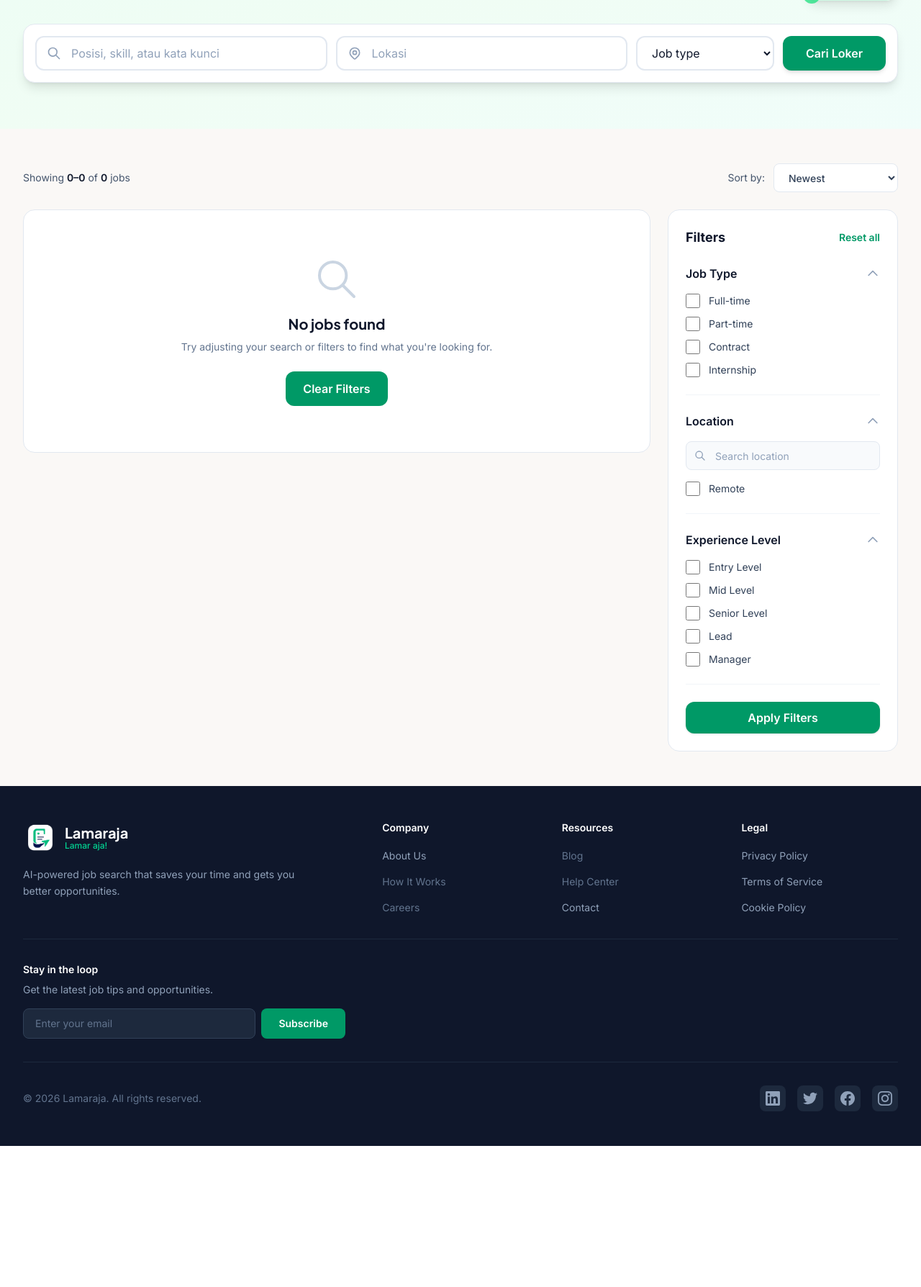
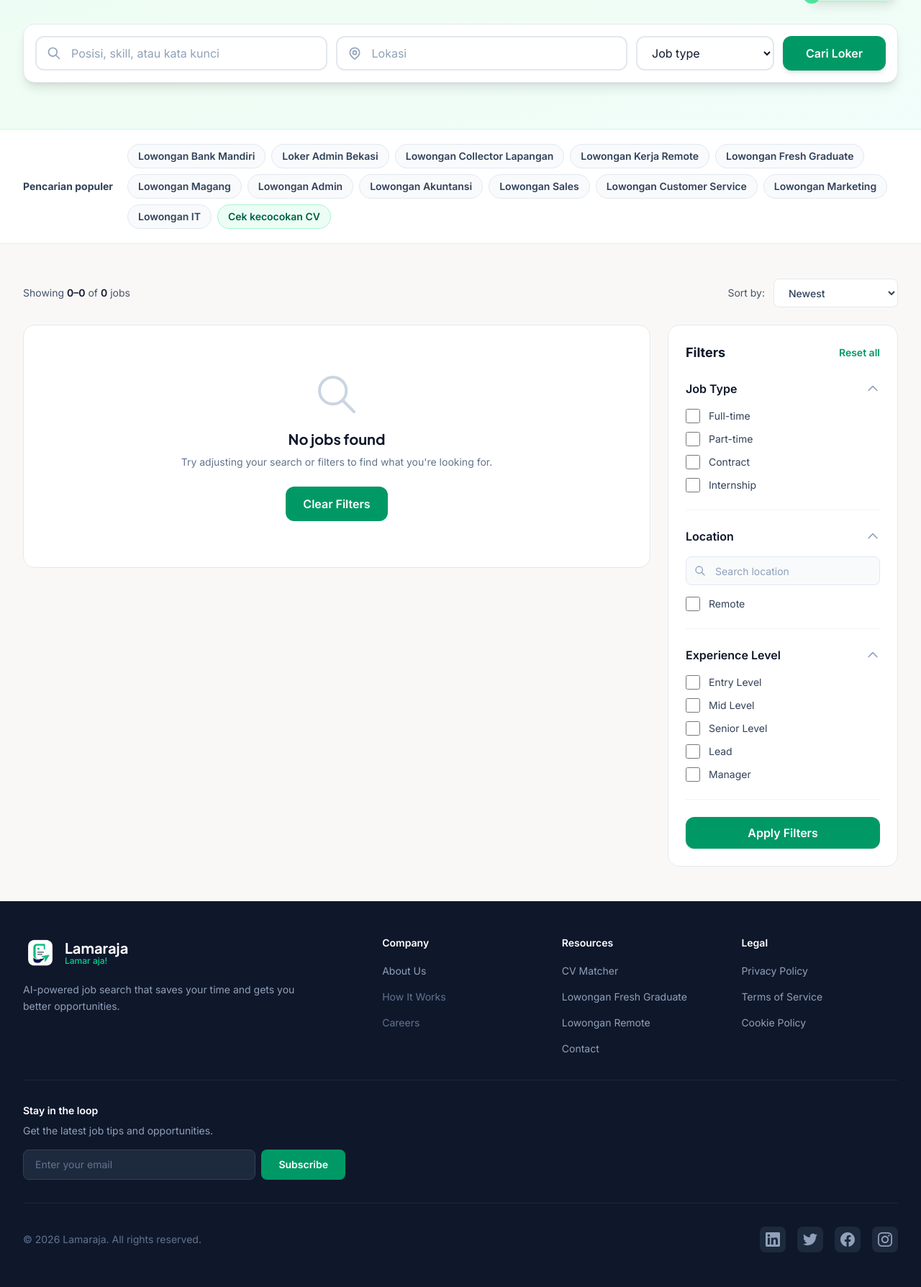
Before and after one commit to ekoalfn/loker-cv-matcher, a Laravel app: page /jobs in a window 1280 px wide. Shown: the part 256-2044 px from the top of the page at 72% size. Before the commit the page ends 1848 px from the top, so only its background shows below. Run offline with Laravel 12, Linux system fonts and the light colour scheme; data that the repository does not hold is empty; style sheets or scripts are compiled from the project's sources; parts of the project's set-up code (start-up, migrations or seed data) failed here and were passed over.

Commit message:
Add internal links for SEO landing hubs

```diff
--- a/config/seo.php
+++ b/config/seo.php
@@ -8,6 +8,7 @@ return [
             'description' => 'Cari lowongan Bank Mandiri dan peluang kerja perbankan terbaru yang terkurasi di Lamaraja.',
             'keyword' => 'bank mandiri',
             'intro' => 'Kumpulan peluang kerja Bank Mandiri dan posisi perbankan terkait. Gunakan CV Matcher untuk cek kecocokan sebelum melamar.',
+            'related' => ['admin', 'fresh-graduate', 'magang'],
         ],
         'admin-bekasi' => [
             'title' => 'Loker Admin Bekasi Terbaru - Lamaraja',
@@ -16,6 +17,7 @@ return [
             'keyword' => 'admin',
             'location' => 'bekasi',
             'intro' => 'Halaman ini mengkurasi peluang kerja admin di Bekasi agar kandidat bisa menemukan lowongan relevan lebih cepat.',
+            'related' => ['admin', 'customer-service', 'fresh-graduate'],
         ],
         'collector-lapangan' => [
             'title' => 'Lowongan Collector Lapangan Terbaru - Lamaraja',
@@ -23,6 +25,7 @@ return [
             'description' => 'Cari lowongan collector lapangan terbaru, termasuk peluang kerja field collection dan operasional terkait.',
             'keyword' => 'collector lapangan',
             'intro' => 'Peluang kerja collector lapangan yang aktif dan mudah dibandingkan sebelum melamar.',
+            'related' => ['sales', 'operasional', 'sma-smk'],
         ],
         'remote' => [
             'title' => 'Lowongan Kerja Remote Terbaru - Lamaraja',
@@ -31,6 +34,7 @@ return [
             'keyword' => 'remote',
             'employment_type' => ['remote'],
             'intro' => 'Kumpulan lowongan remote dan hybrid untuk kandidat yang ingin bekerja fleksibel dari Indonesia.',
+            'related' => ['it', 'part-time', 'customer-service'],
         ],
         'fresh-graduate' => [
             'title' => 'Lowongan Fresh Graduate Terbaru - Lamaraja',
@@ -38,6 +42,7 @@ return [
             'description' => 'Cari lowongan fresh graduate terbaru untuk mulai karier pertama dengan lebih percaya diri.',
             'keyword' => 'fresh graduate',
             'intro' => 'Kurasi lowongan fresh graduate aktif untuk kandidat awal karier. Upload CV sekali, lalu gunakan CV Matcher untuk menemukan peluang yang paling cocok.',
+            'related' => ['magang', 'sma-smk', 'admin'],
         ],
         'magang' => [
             'title' => 'Lowongan Magang Terbaru - Lamaraja',
@@ -46,6 +51,96 @@ return [
             'keyword' => 'intern',
             'employment_type' => ['internship'],
             'intro' => 'Kumpulan lowongan magang aktif untuk membangun pengalaman kerja pertama. Bandingkan ringkasan AI dan cek kecocokan CV sebelum melamar.',
+            'related' => ['fresh-graduate', 'part-time', 'admin'],
+        ],
+        'admin' => [
+            'title' => 'Lowongan Admin Terbaru - Lamaraja',
+            'heading' => 'Lowongan Admin',
+            'description' => 'Cari lowongan admin terbaru untuk posisi administrasi, operasional kantor, dan back office.',
+            'keyword' => 'admin',
+            'intro' => 'Kumpulan loker admin aktif dari berbagai kota. Bandingkan requirement dan cek kecocokan CV sebelum melamar.',
+            'related' => ['admin-bekasi', 'customer-service', 'fresh-graduate'],
+        ],
+        'akuntansi' => [
+            'title' => 'Lowongan Akuntansi Terbaru - Lamaraja',
+            'heading' => 'Lowongan Akuntansi',
+            'description' => 'Temukan lowongan akuntansi, finance, accounting staff, dan posisi keuangan terbaru.',
+            'keyword' => 'akuntansi',
+            'intro' => 'Peluang kerja akuntansi dan finance yang aktif untuk kandidat entry-level hingga berpengalaman.',
+            'related' => ['admin', 'fresh-graduate'],
+        ],
+        'sales' => [
+            'title' => 'Lowongan Sales Terbaru - Lamaraja',
+            'heading' => 'Lowongan Sales',
+            'description' => 'Cari lowongan sales, account executive, business development, dan posisi penjualan terbaru.',
+            'keyword' => 'sales',
+            'intro' => 'Kurasi peluang kerja sales dan business development dengan ringkasan cepat agar mudah dibandingkan.',
+            'related' => ['marketing', 'collector-lapangan', 'customer-service'],
+        ],
+        'customer-service' => [
+            'title' => 'Lowongan Customer Service Terbaru - Lamaraja',
+            'heading' => 'Lowongan Customer Service',
+            'description' => 'Temukan loker customer service, call center, dan support pelanggan terbaru.',
+            'keyword' => 'customer service',
+            'intro' => 'Cari peluang customer service aktif dan gunakan CV Matcher untuk melihat kecocokan skill komunikasimu.',
+            'related' => ['admin', 'remote', 'fresh-graduate'],
+        ],
+        'marketing' => [
+            'title' => 'Lowongan Marketing Terbaru - Lamaraja',
+            'heading' => 'Lowongan Marketing',
+            'description' => 'Cari lowongan marketing, digital marketing, campaign, dan brand terbaru.',
+            'keyword' => 'marketing',
+            'intro' => 'Kurasi lowongan marketing aktif untuk kandidat kreatif, analitis, dan komunikatif.',
+            'related' => ['sales', 'it', 'fresh-graduate'],
+        ],
+        'it' => [
+            'title' => 'Lowongan IT Terbaru - Lamaraja',
+            'heading' => 'Lowongan IT',
+            'description' => 'Temukan lowongan IT, developer, data, product, dan teknologi terbaru.',
+            'keyword' => 'it',
+            'intro' => 'Kumpulan peluang kerja IT aktif, termasuk role teknis dan digital yang bisa kamu bandingkan cepat.',
+            'related' => ['remote', 'marketing', 'fresh-graduate'],
+        ],
+        'guru' => [
+            'title' => 'Lowongan Guru Terbaru - Lamaraja',
+            'heading' => 'Lowongan Guru',
+            'description' => 'Cari lowongan guru, tutor, pengajar, dan posisi edukasi terbaru.',
+            'keyword' => 'guru',
+            'intro' => 'Temukan peluang mengajar aktif dan lihat requirement utama sebelum mengirim lamaran.',
+            'related' => ['fresh-graduate', 'part-time'],
+        ],
+        'operasional' => [
+            'title' => 'Lowongan Operasional Terbaru - Lamaraja',
+            'heading' => 'Lowongan Operasional',
+            'description' => 'Cari loker operasional, staff lapangan, warehouse, dan posisi support bisnis terbaru.',
+            'keyword' => 'operasional',
+            'intro' => 'Kurasi lowongan operasional aktif untuk kandidat yang siap bekerja di lapangan maupun kantor.',
+            'related' => ['logistik', 'collector-lapangan', 'sma-smk'],
+        ],
+        'logistik' => [
+            'title' => 'Lowongan Logistik Terbaru - Lamaraja',
+            'heading' => 'Lowongan Logistik',
+            'description' => 'Temukan lowongan logistik, warehouse, supply chain, dan pengiriman terbaru.',
+            'keyword' => 'logistik',
+            'intro' => 'Peluang kerja logistik dan gudang yang aktif dari berbagai sumber terpercaya.',
+            'related' => ['operasional', 'sma-smk'],
+        ],
+        'sma-smk' => [
+            'title' => 'Lowongan SMA/SMK Terbaru - Lamaraja',
+            'heading' => 'Lowongan SMA/SMK',
+            'description' => 'Cari lowongan kerja untuk lulusan SMA/SMK terbaru dari berbagai bidang.',
+            'keyword' => 'sma smk',
+            'intro' => 'Kumpulan loker untuk lulusan SMA/SMK yang aktif dan mudah dibandingkan sebelum melamar.',
+            'related' => ['fresh-graduate', 'operasional', 'admin'],
+        ],
+        'part-time' => [
+            'title' => 'Lowongan Part Time Terbaru - Lamaraja',
+            'heading' => 'Lowongan Part Time',
+            'description' => 'Temukan lowongan part time, freelance, dan kerja fleksibel terbaru.',
+            'keyword' => 'part time',
+            'employment_type' => ['part-time'],
+            'intro' => 'Cari pekerjaan part time aktif untuk mahasiswa, fresh graduate, dan kandidat yang butuh jadwal fleksibel.',
+            'related' => ['magang', 'remote', 'guru'],
         ],
     ],
 ];
--- a/public/robots.txt
+++ b/public/robots.txt
@@ -6,5 +6,7 @@ Allow: /
 Disallow: /cv-scan
 Disallow: /api/
 Disallow: /storage/
+Disallow: /mock-interview
+Disallow: /scraper
 
 Sitemap: https://lamaraja.web.id/sitemap.xml
--- a/resources/views/components/layout.blade.php
+++ b/resources/views/components/layout.blade.php
@@ -120,12 +120,12 @@
 
                 {{-- CTA Buttons --}}
                 <div class="hidden md:flex items-center gap-3">
-                    <button class="flex items-center gap-2 px-4 py-2.5 text-sm font-semibold text-slate-700 hover:text-slate-900 hover:bg-slate-50 rounded-lg transition-all">
+                    <a href="{{ route('cv-matcher.index') }}" class="flex items-center gap-2 px-4 py-2.5 text-sm font-semibold text-slate-700 hover:text-slate-900 hover:bg-slate-50 rounded-lg transition-all">
                         <svg class="w-4 h-4" fill="none" viewBox="0 0 24 24" stroke="currentColor" stroke-width="2">
                             <path stroke-linecap="round" stroke-linejoin="round" d="M7 16a4 4 0 01-.88-7.903A5 5 0 1115.9 6L16 6a5 5 0 011 9.9M15 13l-3-3m0 0l-3 3m3-3v12"/>
                         </svg>
                         Upload CV
-                    </button>
+                    </a>
                     <a href="{{ route('jobs.index') }}" class="px-5 py-2.5 bg-emerald-600 hover:bg-emerald-700 text-white text-sm font-semibold rounded-lg transition-all shadow-sm hover:shadow-md active:scale-[0.98]">
                         Find Jobs
                     </a>
@@ -156,12 +156,12 @@
                 <a href="{{ route('cv-matcher.index') }}" class="block px-4 py-3 rounded-lg text-sm font-semibold transition-colors {{ request()->routeIs('cv-matcher.*') ? 'text-emerald-600 bg-emerald-50' : 'text-slate-700 hover:bg-slate-50' }}">CV Matcher</a>
                 <a href="{{ route('about') }}" class="block px-4 py-3 rounded-lg text-sm font-semibold transition-colors {{ request()->routeIs('about') ? 'text-emerald-600 bg-emerald-50' : 'text-slate-700 hover:bg-slate-50' }}">About</a>
                 <div class="pt-3 space-y-2">
-                    <button class="w-full flex items-center justify-center gap-2 px-4 py-2.5 text-sm font-semibold text-slate-700 bg-slate-50 rounded-lg">
+                    <a href="{{ route('cv-matcher.index') }}" class="w-full flex items-center justify-center gap-2 px-4 py-2.5 text-sm font-semibold text-slate-700 bg-slate-50 rounded-lg">
                         <svg class="w-4 h-4" fill="none" viewBox="0 0 24 24" stroke="currentColor" stroke-width="2">
                             <path stroke-linecap="round" stroke-linejoin="round" d="M7 16a4 4 0 01-.88-7.903A5 5 0 1115.9 6L16 6a5 5 0 011 9.9M15 13l-3-3m0 0l-3 3m3-3v12"/>
                         </svg>
                         Upload CV
-                    </button>
+                    </a>
                     <a href="{{ route('jobs.index') }}" class="block w-full text-center px-4 py-2.5 bg-emerald-600 text-white text-sm font-semibold rounded-lg">
                         Find Jobs
                     </a>
@@ -206,8 +206,9 @@
                 <div>
                     <h3 class="text-white font-semibold text-sm mb-4">Resources</h3>
                     <ul class="space-y-3">
-                        <li><span class="text-slate-500 text-sm">Blog</span></li>
-                        <li><span class="text-slate-500 text-sm">Help Center</span></li>
+                        <li><a href="{{ route('cv-matcher.index') }}" class="text-slate-400 hover:text-emerald-400 text-sm transition-colors">CV Matcher</a></li>
+                        <li><a href="{{ route('jobs.landing', 'fresh-graduate') }}" class="text-slate-400 hover:text-emerald-400 text-sm transition-colors">Lowongan Fresh Graduate</a></li>
+                        <li><a href="{{ route('jobs.landing', 'remote') }}" class="text-slate-400 hover:text-emerald-400 text-sm transition-colors">Lowongan Remote</a></li>
                         <li><a href="mailto:hello@lamaraja.web.id" class="text-slate-400 hover:text-emerald-400 text-sm transition-colors">Contact</a></li>
                     </ul>
                 </div>
--- a/resources/views/pages/jobs/index.blade.php
+++ b/resources/views/pages/jobs/index.blade.php
@@ -20,29 +20,28 @@
     $metaDescription = $landing['description'] ?? 'Cari lowongan kerja terbaru di Indonesia dari berbagai sumber terpercaya. Lamaraja merangkum loker dengan AI dan menyediakan CV Matcher gratis.';
 @endphp
 @php
+    $breadcrumbItems = [
+        ['@type' => 'ListItem', 'position' => 1, 'name' => 'Beranda', 'item' => url('/')],
+        ['@type' => 'ListItem', 'position' => 2, 'name' => 'Lowongan', 'item' => route('jobs.index')],
+    ];
+    if (isset($landing)) {
+        $breadcrumbItems[] = ['@type' => 'ListItem', 'position' => 3, 'name' => $landing['heading'], 'item' => $canonicalUrl];
+    }
     $breadcrumbLd = json_encode([
         chr(64) . 'context' => 'https://schema.org',
         '@type' => 'BreadcrumbList',
-        'itemListElement' => [
-            [
-                '@type' => 'ListItem',
-                'position' => 1,
-                'name' => 'Beranda',
-                'item' => url('/')
-            ],
-            [
-                '@type' => 'ListItem',
-                'position' => 2,
-                'name' => 'Lowongan',
-                'item' => route('jobs.index')
-            ]
-        ]
+        'itemListElement' => $breadcrumbItems,
     ], JSON_UNESCAPED_SLASHES | JSON_UNESCAPED_UNICODE);
+
+    $allLandingPages = collect(config('seo.job_landing_pages', []));
+    $relatedLandingPages = isset($landing)
+        ? $allLandingPages->only($landing['related'] ?? [])->filter()->take(6)
+        : $allLandingPages->take(12);
 
     $itemListLd = json_encode([
         chr(64) . 'context' => 'https://schema.org',
         '@type' => 'ItemList',
-        'name' => 'Daftar lowongan kerja Lamaraja',
+        'name' => $landing['heading'] ?? 'Daftar lowongan kerja Lamaraja',
         'itemListElement' => $jobs->getCollection()->values()->map(fn ($job, $index) => [
             '@type' => 'ListItem',
             'position' => $jobs->firstItem() ? $jobs->firstItem() + $index : $index + 1,
@@ -144,6 +143,26 @@
             </div>
         </div>
     </section>
+
+    @if($relatedLandingPages->isNotEmpty())
+        <section class="border-y border-emerald-100 bg-white">
+            <div class="max-w-7xl mx-auto px-4 sm:px-6 lg:px-8 py-5">
+                <div class="flex flex-col md:flex-row md:items-center gap-3 md:gap-5">
+                    <p class="shrink-0 text-sm font-bold text-slate-700">{{ isset($landing) ? 'Pencarian terkait' : 'Pencarian populer' }}</p>
+                    <div class="flex flex-wrap gap-2">
+                        @foreach($relatedLandingPages as $slug => $hub)
+                            <a href="{{ route('jobs.landing', $slug) }}" class="rounded-full border border-slate-200 bg-slate-50 px-3.5 py-1.5 text-sm font-semibold text-slate-700 transition hover:border-emerald-300 hover:bg-emerald-50 hover:text-emerald-800">
+                                {{ $hub['heading'] }}
+                            </a>
+                        @endforeach
+                        <a href="{{ route('cv-matcher.index') }}" class="rounded-full border border-emerald-200 bg-emerald-50 px-3.5 py-1.5 text-sm font-semibold text-emerald-800 transition hover:bg-emerald-100">
+                            Cek kecocokan CV
+                        </a>
+                    </div>
+                </div>
+            </div>
+        </section>
+    @endif
 
     {{-- Main Content --}}
     <div class="max-w-7xl mx-auto px-4 sm:px-6 lg:px-8 py-8 md:py-12">
--- a/resources/views/pages/mock-interview.blade.php
+++ b/resources/views/pages/mock-interview.blade.php
@@ -1,4 +1,4 @@
-<x-layout>
+<x-layout robots="noindex, nofollow">
     <x-slot:title>Mock Interview AI - Simulasi Interview Kerja Berbasis CV | Lamaraja</x-slot:title>
     <x-slot:description>Upload CV PDF dan latihan interview kerja dengan AI interviewer Lamaraja. Mode voice, transkrip, dan feedback akhir untuk persiapan interview.</x-slot:description>
 
```
Also changed, not shown: resources/views/pages/home.blade.php (+27 -2 lines).
